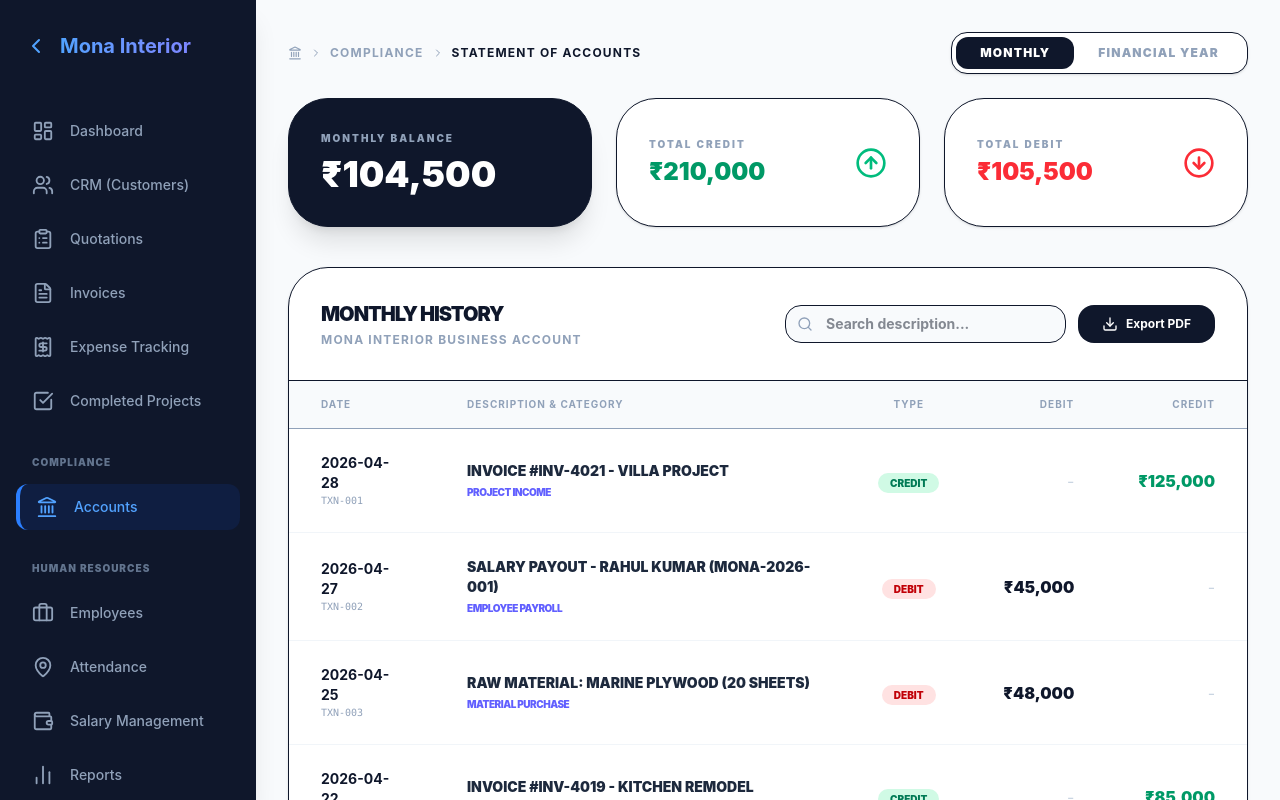
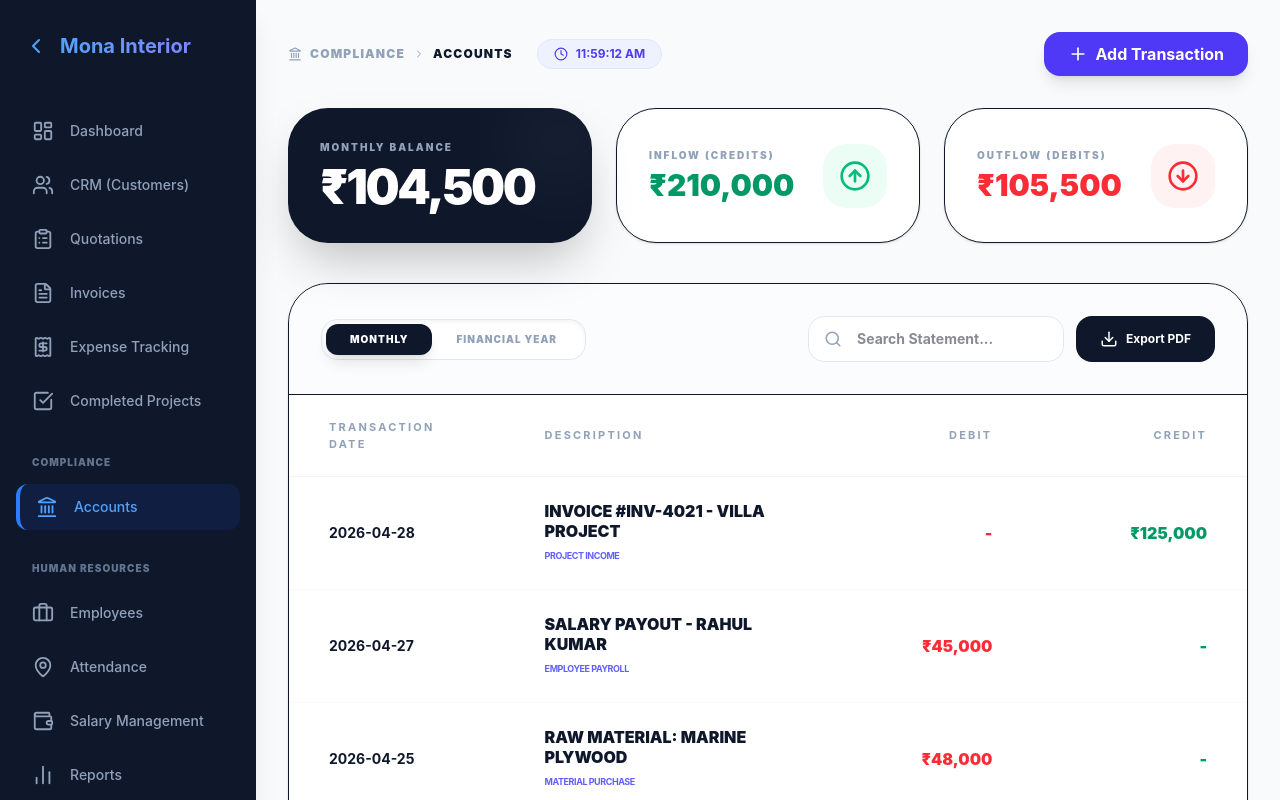
Before and after one commit to Akhilrs-RS/bill-crm, a React (Vite) app in the folder client/: page /accounts in a window 1280 px wide. Built offline with nearby package versions, Linux system fonts and the light colour scheme.

Commit message:
now balance section added

```diff
--- a/client/src/pages/AccountsPage.jsx
+++ b/client/src/pages/AccountsPage.jsx
@@ -1,4 +1,4 @@
-import React, { useState } from "react";
+import React, { useState, useEffect } from "react";
 import {
   Landmark,
   ChevronRight,
@@ -6,16 +6,26 @@ import {
   ArrowDownCircle,
   Search,
   Download,
-  Calendar,
+  Plus,
+  X,
+  Clock,
 } from "lucide-react";
 import jsPDF from "jspdf";
 import "jspdf-autotable";
 
 export default function AccountsPage() {
   const [searchTerm, setSearchTerm] = useState("");
-  const [viewType, setViewType] = useState("Monthly"); // New state for filtering
+  const [viewType, setViewType] = useState("Monthly");
+  const [isModalOpen, setIsModalOpen] = useState(false);
+  const [currentTime, setCurrentTime] = useState(new Date());
 
-  const [transactions] = useState([
+  // 1. DYNAMIC CLOCK LOGIC
+  useEffect(() => {
+    const timer = setInterval(() => setCurrentTime(new Date()), 1000);
+    return () => clearInterval(timer);
+  }, []);
+
+  const [transactions, setTransactions] = useState([
     {
       id: "TXN-001",
       date: "2026-04-28",
@@ -27,7 +37,7 @@ export default function AccountsPage() {
     {
       id: "TXN-002",
       date: "2026-04-27",
-      description: "Salary Payout - Rahul Kumar (MONA-2026-001)",
+      description: "Salary Payout - Rahul Kumar",
       type: "Debit",
       category: "Employee Payroll",
       amount: 45000,
@@ -35,7 +45,7 @@ export default function AccountsPage() {
     {
       id: "TXN-003",
       date: "2026-04-25",
-      description: "Raw Material: Marine Plywood (20 Sheets)",
+      description: "Raw Material: Marine Plywood",
       type: "Debit",
       category: "Material Purchase",
       amount: 48000,
@@ -51,47 +61,33 @@ export default function AccountsPage() {
     {
       id: "TXN-005",
       date: "2026-04-20",
-      description: "Raw Material: Hettich Hinges & Fittings",
+      description: "Hettich Hinges & Fittings",
       type: "Debit",
       category: "Material Purchase",
       amount: 12500,
     },
-    {
-      id: "TXN-006",
-      date: "2026-03-15",
-      description: "Salary Payout - Suresh P. (MONA-2026-002)",
-      type: "Debit",
-      category: "Employee Payroll",
-      amount: 24000,
-    },
   ]);
 
-  // --- FILTER LOGIC BY DATE ---
+  // 2. FILTER & CALCULATE
   const timeFilteredTransactions = transactions.filter((item) => {
     const itemDate = new Date(item.date);
     const today = new Date();
-
     if (viewType === "Monthly") {
       return (
         itemDate.getMonth() === today.getMonth() &&
         itemDate.getFullYear() === today.getFullYear()
       );
     } else {
-      // Financial Year (India: April to March)
       const fiscalYearStart =
         today.getMonth() >= 3 ? today.getFullYear() : today.getFullYear() - 1;
-      const startDate = new Date(fiscalYearStart, 3, 1); // April 1st
-      const endDate = new Date(fiscalYearStart + 1, 2, 31); // March 31st
-      return itemDate >= startDate && itemDate <= endDate;
+      return itemDate >= new Date(fiscalYearStart, 3, 1);
     }
   });
 
-  // --- SEARCH FILTER LOGIC ---
   const finalFilteredTransactions = timeFilteredTransactions.filter(
     (t) =>
       t.description.toLowerCase().includes(searchTerm.toLowerCase()) ||
-      t.category.toLowerCase().includes(searchTerm.toLowerCase()) ||
-      t.type.toLowerCase().includes(searchTerm.toLowerCase()),
+      t.category.toLowerCase().includes(searchTerm.toLowerCase()),
   );
 
   const totalCredit = timeFilteredTransactions
@@ -104,66 +100,98 @@ export default function AccountsPage() {
 
   const exportToPDF = () => {
     const doc = new jsPDF();
-    doc.setFontSize(18);
-    doc.text(`Mona Interior - ${viewType} Statement`, 14, 20);
-    doc.setFontSize(10);
-    doc.setTextColor(100);
-    doc.text(`Exported on: ${new Date().toLocaleDateString()}`, 14, 28);
-    doc.text(`Period: ${viewType}`, 14, 34);
-    doc.text(
-      `Total Balance for Period: Rs. ${balance.toLocaleString()}`,
-      14,
-      40,
-    );
-
-    const tableColumn = [
-      "Date",
-      "Description",
-      "Category",
-      "Type",
-      "Debit",
-      "Credit",
-    ];
-    const tableRows = finalFilteredTransactions.map((txn) => [
-      txn.date,
-      txn.description,
-      txn.category,
-      txn.type,
-      txn.type === "Debit" ? `Rs. ${txn.amount.toLocaleString()}` : "-",
-      txn.type === "Credit" ? `Rs. ${txn.amount.toLocaleString()}` : "-",
-    ]);
-
+    doc.setFontSize(20);
+    doc.text("MONA INTERIOR - BANK STATEMENT", 14, 20);
     doc.autoTable({
-      head: [tableColumn],
-      body: tableRows,
-      startY: 46,
+      head: [["Date", "Description", "Category", "Debit", "Credit"]],
+      body: finalFilteredTransactions.map((t) => [
+        t.date,
+        t.description,
+        t.category,
+        t.type === "Debit" ? t.amount : "-",
+        t.type === "Credit" ? t.amount : "-",
+      ]),
+      startY: 30,
       theme: "grid",
       headStyles: { fillColor: [15, 23, 42] },
-      styles: { fontSize: 8 },
     });
-    doc.save(`${viewType}_Statement_${new Date().toLocaleDateString()}.pdf`);
+    doc.save(`Statement_${viewType}.pdf`);
   };
 
   return (
     <div className="p-8 bg-slate-50 min-h-screen font-sans">
-      <div className="flex justify-between items-center mb-6">
-        <div className="flex items-center gap-2 text-xs text-slate-400 uppercase font-bold tracking-widest">
-          <Landmark size={14} />
-          <ChevronRight size={12} />
-          <span>Compliance</span>
-          <ChevronRight size={12} />
-          <span className="text-slate-900">Statement of Accounts</span>
+      {/* Top Utility Bar */}
+      <div className="flex justify-between items-center mb-8">
+        <div className="flex items-center gap-6">
+          <div className="flex items-center gap-2 text-xs text-slate-400 uppercase font-black tracking-widest">
+            <Landmark size={14} /> Compliance <ChevronRight size={12} />{" "}
+            <span className="text-slate-900">Accounts</span>
+          </div>
+          <div className="flex items-center gap-2 px-4 py-1.5 bg-indigo-50 rounded-full border border-indigo-100 text-indigo-600 font-bold text-xs">
+            <Clock size={14} /> {currentTime.toLocaleTimeString()}
+          </div>
         </div>
 
-        {/* VIEW TOGGLE */}
-        <div className="flex bg-white p-1 rounded-2xl border shadow-sm border-slate-900">
+        <button
+          onClick={() => setIsModalOpen(true)}
+          className="bg-indigo-600 text-white px-6 py-2.5 rounded-2xl font-bold flex items-center gap-2 shadow-lg hover:bg-indigo-700 transition active:scale-95"
+        >
+          <Plus size={20} /> Add Transaction
+        </button>
+      </div>
+
+      {/* Summary Section */}
+      <div className="grid grid-cols-1 md:grid-cols-3 gap-6 mb-10">
+        <div className="bg-slate-900 text-white p-8 rounded-[40px] shadow-2xl relative overflow-hidden group">
+          <div className="absolute -right-4 -top-4 w-24 h-24 bg-white/5 rounded-full blur-2xl group-hover:bg-white/10 transition-all" />
+          <p className="text-slate-400 text-[10px] font-black uppercase tracking-[0.2em] mb-2">
+            {viewType} Balance
+          </p>
+          <h2 className="text-5xl font-black tracking-tighter">
+            ₹{balance.toLocaleString()}
+          </h2>
+        </div>
+
+        <div className="bg-white p-8 rounded-[40px] border border-slate-900 flex justify-between items-center shadow-sm">
+          <div>
+            <p className="text-slate-400 text-[10px] font-black uppercase tracking-[0.2em] mb-1">
+              Inflow (Credits)
+            </p>
+            <h2 className="text-3xl font-black text-emerald-600">
+              ₹{totalCredit.toLocaleString()}
+            </h2>
+          </div>
+          <div className="p-4 bg-emerald-50 rounded-3xl text-emerald-500">
+            <ArrowUpCircle size={32} />
+          </div>
+        </div>
+
+        <div className="bg-white p-8 rounded-[40px] border border-slate-900 flex justify-between items-center shadow-sm">
+          <div>
+            <p className="text-slate-400 text-[10px] font-black uppercase tracking-[0.2em] mb-1">
+              Outflow (Debits)
+            </p>
+            <h2 className="text-3xl font-black text-red-500">
+              ₹{totalDebit.toLocaleString()}
+            </h2>
+          </div>
+          <div className="p-4 bg-red-50 rounded-3xl text-red-500">
+            <ArrowDownCircle size={32} />
+          </div>
+        </div>
+      </div>
+
+      {/* Transaction Control Center */}
+      <div className="bg-white rounded-[40px] border border-slate-900 overflow-hidden shadow-sm">
+        <div className="p-8 border-b border-slate-900 flex flex-col md:flex-row justify-between items-center gap-6 bg-slate-50/50">
+          <div className="flex bg-white p-1 rounded-2xl border border-slate-200 shadow-inner">
             {["Monthly", "Financial Year"].map((type) => (
               <button
                 key={type}
                 onClick={() => setViewType(type)}
-              className={`px-6 py-2 rounded-xl text-xs font-black uppercase tracking-widest transition-all ${
+                className={`px-6 py-2 rounded-xl text-[10px] font-black uppercase tracking-widest transition-all ${
                   viewType === type
-                  ? "bg-slate-900 text-white"
+                    ? "bg-slate-900 text-white shadow-lg"
                     : "text-slate-400 hover:text-slate-900"
                 }`}
               >
@@ -171,136 +199,138 @@ export default function AccountsPage() {
               </button>
             ))}
           </div>
-      </div>
 
-      <div className="grid grid-cols-1 md:grid-cols-3 gap-6 mb-10">
-        <div className="bg-slate-900 text-white p-8 rounded-[40px] shadow-xl border border-slate-900">
-          <p className="text-slate-400 text-[10px] font-black uppercase tracking-[0.2em] mb-2">
-            {viewType} Balance
-          </p>
-          <h2 className="text-4xl font-black">₹{balance.toLocaleString()}</h2>
-        </div>
-        <div className="bg-white p-8 rounded-[40px] border border-slate-900 flex justify-between items-center shadow-sm">
-          <div>
-            <p className="text-slate-400 text-[10px] font-black uppercase tracking-[0.2em] mb-1">
-              Total Credit
-            </p>
-            <h2 className="text-2xl font-black text-emerald-600">
-              ₹{totalCredit.toLocaleString()}
-            </h2>
-          </div>
-          <ArrowUpCircle className="text-emerald-500" size={32} />
-        </div>
-        <div className="bg-white p-8 rounded-[40px] border border-slate-900 flex justify-between items-center shadow-sm">
-          <div>
-            <p className="text-slate-400 text-[10px] font-black uppercase tracking-[0.2em] mb-1">
-              Total Debit
-            </p>
-            <h2 className="text-2xl font-black text-red-500">
-              ₹{totalDebit.toLocaleString()}
-            </h2>
-          </div>
-          <ArrowDownCircle className="text-red-500" size={32} />
-        </div>
-      </div>
-
-      <div className="bg-white rounded-[40px] border border-slate-900 overflow-hidden shadow-sm">
-        <div className="p-8 border-b border-slate-900 flex flex-col md:flex-row justify-between items-center gap-6">
-          <div>
-            <h2 className="text-xl font-black text-slate-900 uppercase tracking-tighter">
-              {viewType} History
-            </h2>
-            <p className="text-slate-400 text-xs font-bold uppercase tracking-widest mt-1">
-              Mona Interior Business Account
-            </p>
-          </div>
           <div className="flex gap-3">
             <div className="relative">
               <Search
-                className="absolute left-3 top-1/2 -translate-y-1/2 text-slate-400"
-                size={16}
+                className="absolute left-4 top-1/2 -translate-y-1/2 text-slate-400"
+                size={18}
               />
               <input
-                className="pl-10 pr-4 py-2 bg-slate-50 border border-slate-900 rounded-2xl text-sm outline-none font-bold"
-                placeholder="Search description..."
+                className="pl-12 pr-6 py-3 bg-white border border-slate-200 rounded-2xl text-sm outline-none font-bold focus:border-slate-900 transition-all w-64"
+                placeholder="Search Statement..."
                 value={searchTerm}
                 onChange={(e) => setSearchTerm(e.target.value)}
               />
             </div>
             <button
               onClick={exportToPDF}
-              className="bg-slate-900 text-white px-6 py-2 rounded-2xl font-bold text-xs flex items-center gap-2 hover:scale-105 transition active:scale-95"
+              className="bg-slate-900 text-white px-6 py-3 rounded-2xl font-bold text-xs flex items-center gap-2 hover:bg-slate-800 transition"
             >
-              <Download size={16} /> Export PDF
+              <Download size={18} /> Export PDF
             </button>
           </div>
         </div>
 
+        {/* The Statement Table */}
         <table className="w-full text-left">
           <thead>
-            <tr className="text-[10px] font-black text-slate-400 uppercase tracking-widest border-b bg-slate-50">
-              <th className="px-8 py-4">Date</th>
-              <th className="px-8 py-4">Description & Category</th>
-              <th className="px-8 py-4 text-center">Type</th>
-              <th className="px-8 py-4 text-right">Debit</th>
-              <th className="px-8 py-4 text-right">Credit</th>
+            <tr className="text-[11px] font-black text-slate-400 uppercase tracking-[0.2em] border-b border-slate-100 bg-white">
+              <th className="px-10 py-6">Transaction Date</th>
+              <th className="px-10 py-6">Description</th>
+              <th className="px-10 py-6 text-right">Debit</th>
+              <th className="px-10 py-6 text-right">Credit</th>
             </tr>
           </thead>
-          <tbody className="divide-y divide-slate-100">
+          <tbody className="divide-y divide-slate-50">
             {finalFilteredTransactions.map((txn) => (
               <tr
                 key={txn.id}
-                className="hover:bg-slate-50 transition-colors group"
+                className="hover:bg-slate-50/80 transition-colors group"
               >
-                <td className="px-8 py-6">
-                  <p className="font-bold text-slate-900 text-sm">{txn.date}</p>
-                  <p className="text-[10px] font-mono text-slate-400">
-                    {txn.id}
-                  </p>
+                <td className="px-10 py-6 font-bold text-slate-900 text-sm">
+                  {txn.date}
                 </td>
-                <td className="px-8 py-6">
-                  <p className="font-black text-slate-800 text-sm uppercase">
+                <td className="px-10 py-6">
+                  <p className="font-black text-slate-900 text-base leading-tight uppercase">
                     {txn.description}
                   </p>
-                  <p className="text-[10px] text-indigo-500 font-black uppercase tracking-tighter mt-1">
+                  <span className="text-[9px] font-bold text-indigo-500 uppercase tracking-tighter">
                     {txn.category}
-                  </p>
-                </td>
-                <td className="px-8 py-6 text-center">
-                  <span
-                    className={`px-3 py-1 rounded-full text-[10px] font-black uppercase ${txn.type === "Credit" ? "bg-emerald-100 text-emerald-700" : "bg-red-100 text-red-700"}`}
-                  >
-                    {txn.type}
                   </span>
                 </td>
-                <td className="px-8 py-6 text-right">
-                  {txn.type === "Debit" ? (
-                    <span className="font-black text-slate-900 text-base">
-                      ₹{txn.amount.toLocaleString()}
-                    </span>
-                  ) : (
-                    <span className="text-slate-300">-</span>
-                  )}
+                <td className="px-10 py-6 text-right font-black text-red-500 text-base">
+                  {txn.type === "Debit"
+                    ? `₹${txn.amount.toLocaleString()}`
+                    : "-"}
                 </td>
-                <td className="px-8 py-6 text-right">
-                  {txn.type === "Credit" ? (
-                    <span className="font-black text-emerald-600 text-base">
-                      ₹{txn.amount.toLocaleString()}
-                    </span>
-                  ) : (
-                    <span className="text-slate-300">-</span>
-                  )}
+                <td className="px-10 py-6 text-right font-black text-emerald-600 text-base">
+                  {txn.type === "Credit"
+                    ? `₹${txn.amount.toLocaleString()}`
+                    : "-"}
                 </td>
               </tr>
             ))}
           </tbody>
+          {/* BOTTOM BALANCE SECTION */}
+          {finalFilteredTransactions.length > 0 && (
+            <tfoot className="border-t-4 border-slate-900">
+              <tr className="bg-slate-50">
+                <td
+                  colSpan="2"
+                  className="px-10 py-8 text-right font-black text-slate-400 uppercase tracking-widest text-[10px]"
+                >
+                  Total Movement
+                </td>
+                <td className="px-10 py-8 text-right text-red-500 font-black text-xl italic border-r border-slate-100">
+                  - ₹{totalDebit.toLocaleString()}
+                </td>
+                <td className="px-10 py-8 text-right text-emerald-600 font-black text-xl italic">
+                  + ₹{totalCredit.toLocaleString()}
+                </td>
+              </tr>
+              <tr className="bg-slate-900 text-white">
+                <td
+                  colSpan="3"
+                  className="px-10 py-10 text-right font-black uppercase tracking-[0.3em] text-xs text-slate-400"
+                >
+                  Final {viewType} Closing Balance
+                </td>
+                <td className="px-10 py-10 text-right text-3xl font-black tracking-tighter border-l border-white/10">
+                  ₹{balance.toLocaleString()}
+                </td>
+              </tr>
+            </tfoot>
+          )}
         </table>
-        {finalFilteredTransactions.length === 0 && (
-          <div className="p-20 text-center text-slate-300 font-black uppercase tracking-widest">
-            No transactions for this period
+      </div>
+
+      {/* Manual Entry Modal */}
+      {isModalOpen && (
+        <div className="fixed inset-0 bg-slate-900/40 backdrop-blur-sm flex items-center justify-center z-50 p-6">
+          <div className="bg-white p-10 rounded-[40px] border border-slate-900 w-full max-w-lg relative shadow-2xl">
+            <button
+              onClick={() => setIsModalOpen(false)}
+              className="absolute top-8 right-8 text-slate-400 hover:text-slate-900 transition"
+            >
+              <X size={28} />
+            </button>
+            <h2 className="text-3xl font-black mb-8 uppercase tracking-tighter">
+              New Ledger Entry
+            </h2>
+            <div className="space-y-4">
+              <input
+                className="w-full p-4 bg-slate-50 border rounded-2xl font-bold"
+                placeholder="Transaction Description"
+              />
+              <div className="grid grid-cols-2 gap-4">
+                <select className="p-4 bg-slate-50 border rounded-2xl font-bold">
+                  <option>Credit (Income)</option>
+                  <option>Debit (Expense)</option>
+                </select>
+                <input
+                  className="p-4 bg-slate-50 border rounded-2xl font-bold"
+                  type="number"
+                  placeholder="Amount (₹)"
+                />
+              </div>
+              <button className="w-full bg-slate-900 text-white py-5 rounded-[25px] font-black uppercase tracking-widest mt-6">
+                Confirm Transaction
+              </button>
+            </div>
+          </div>
         </div>
       )}
     </div>
-    </div>
   );
 }
```
Lines whose indentation alone changed are shown as unchanged.
